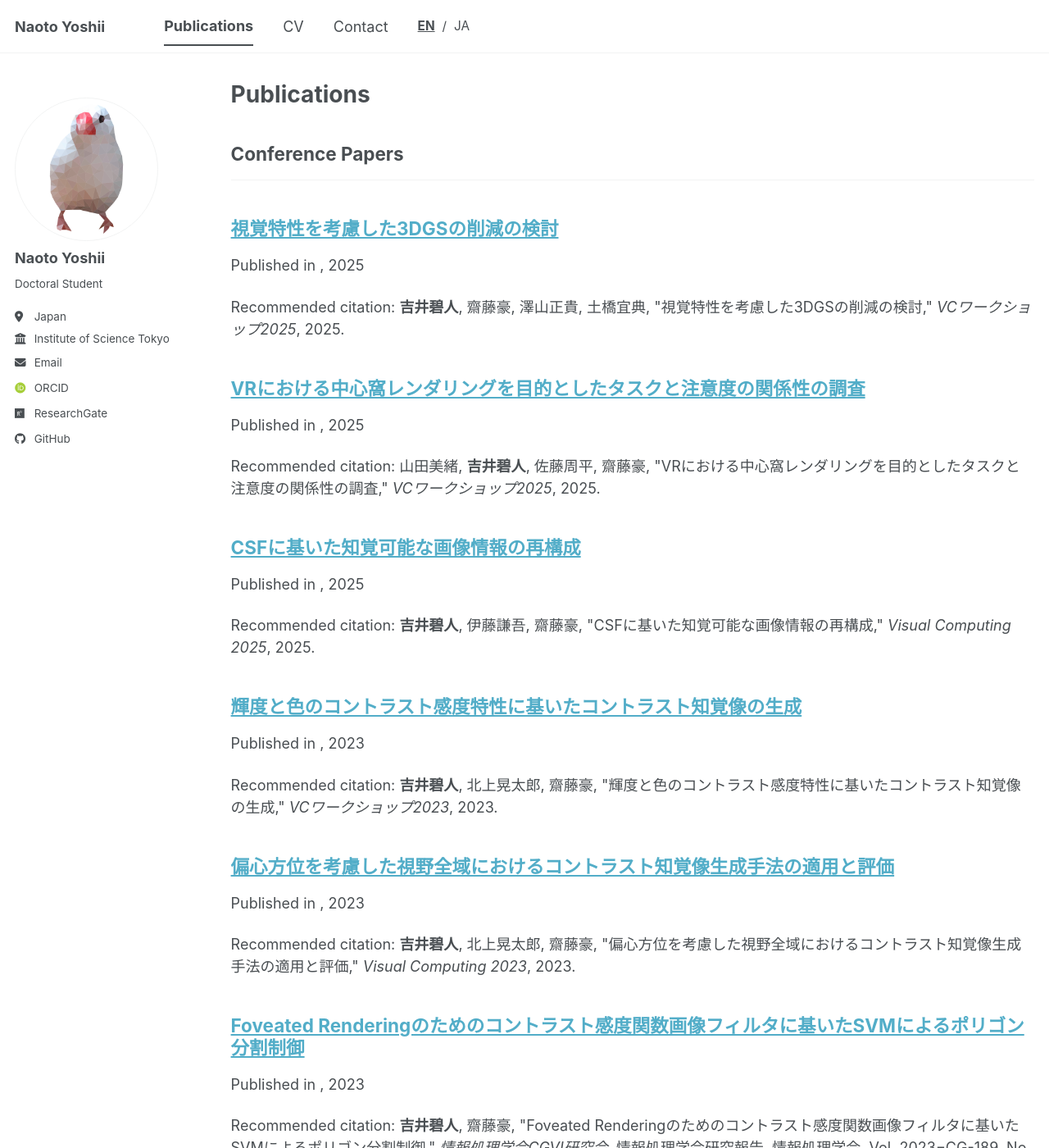
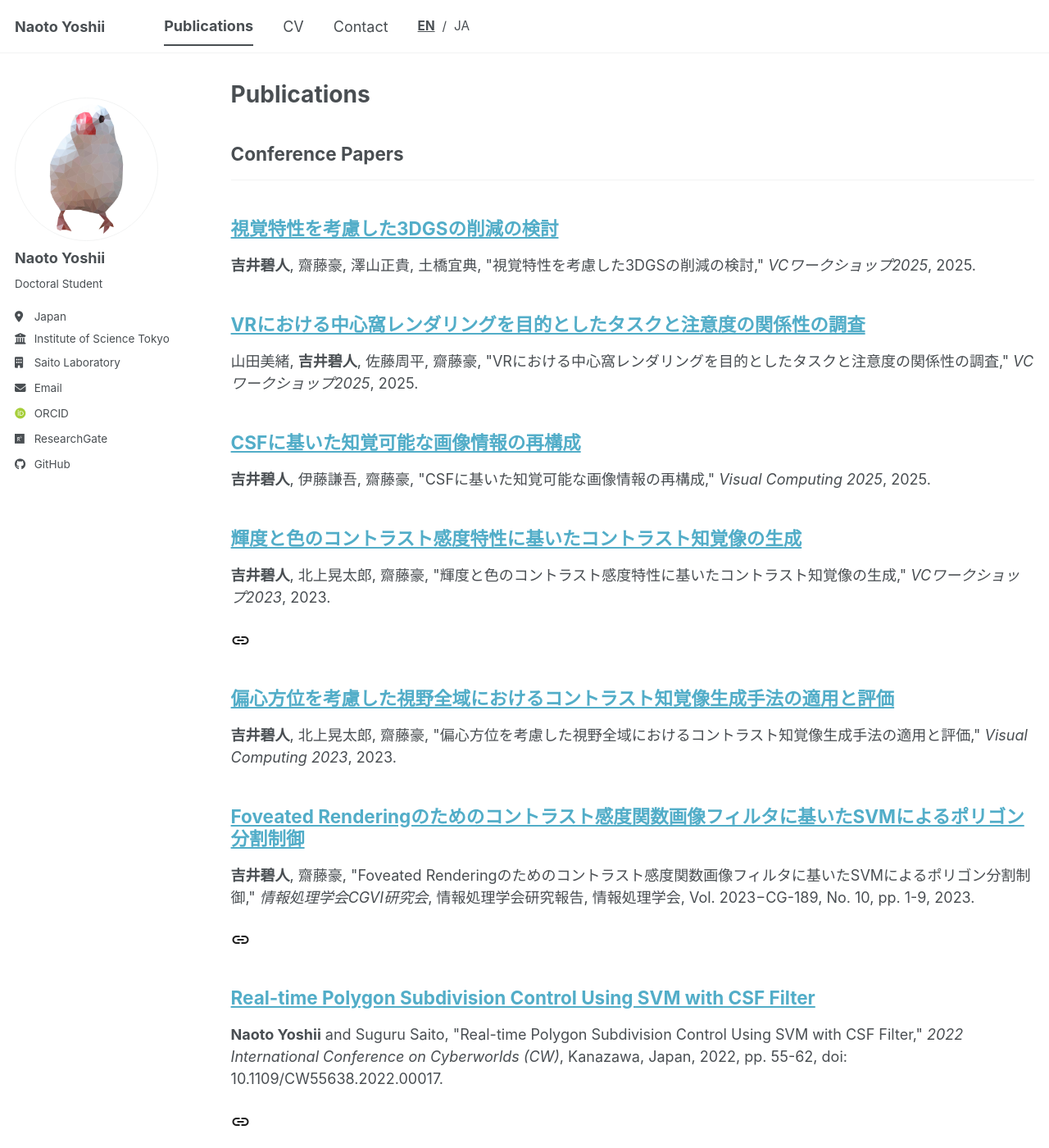
Before and after one commit to yoshiinaoto/yoshiinaoto.github.io, a Jekyll site: the page built from _pages/publications.html, in a window 1280 px wide and 1400 px high. Shown: the whole window at 82% size. Built offline with Jekyll 4.4.1, drawn with Linux system fonts in a browser that asks for light colours; some web fonts are replaced; a script bundle is joined from its source files by our own code; library files that are not in the unit come from our copies; some of the changed text lies outside the part shown.

Commit message:
add department, add doi on publish, replace icon from string

```diff
--- a/_config.yml
+++ b/_config.yml
@@ -37,6 +37,10 @@
   employer         : "Institute of Science Tokyo"
   employer_en      : "Institute of Science Tokyo"
   employer_jp      : "東京科学大学"
+  department       : "Saito Laboratory"
+  department_en    : "Saito Laboratory"
+  department_jp    : "齋藤研究室"
+  department_url   : "https://www.img.cs.titech.ac.jp/"
   uri              : # URL
   email            : "naoto@img.comp.isct.ac.jp"
 
@@ -108,6 +112,7 @@
 future                   : true
 read_more                : "disabled" # if enabled, adds "Read more" links to excerpts
 talkmap_link             : false      #change to true to add link to talkmap on talks page
+show_publication_date    : false      # change to true to show "Published in ..., year" on Publications
 comments:
   provider               : # false (default), "disqus", "discourse", "facebook", "google-plus", "staticman", "custom"
   disqus:
--- a/_includes/archive-single.html
+++ b/_includes/archive-single.html
@@ -41,10 +41,16 @@
         {% if post.collection == 'teaching' %}
           <p> {{ post.type }}, <i>{{ post.venue }}</i>, {{ post.date | default: "1900-01-01" | date: "%Y" }} </p>
         {% elsif post.collection == 'publications' %}
-          <p>Published in <i>{{ post.venue }}</i>, {{ post.date | default: "1900-01-01" | date: "%Y" }} </p>
+          {% if site.show_publication_date %}
+            <p>Published in <i>{{ post.venue }}</i>, {{ post.date | default: "1900-01-01" | date: "%Y" }} </p>
+          {% endif %}
         {% elsif post.date %}
          <p class="page__date"><strong><i class="fa fa-fw fa-calendar" aria-hidden="true"></i> {{ site.data.ui-text[site.locale].date_label | default: "Published:" }}</strong> <time datetime="{{ post.date | default: "1900-01-01" | date_to_xmlschema }}">{{ post.date | default: "1900-01-01" | date: "%B %d, %Y" }}</time></p>
         {% endif %}
+
+    {% if post.citation %}
+      <p>{{ post.citation }}</p>
+    {% endif %}
 
     {% if post.excerpt and site.read_more != 'enabled' %}
     <p class="archive__item-excerpt" itemprop="description">{{ post.excerpt | markdownify }}</p>
@@ -52,32 +58,24 @@
     <p class="archive__item-excerpt" itemprop="description"><p>{{ post.excerpt | markdownify | remove: '<p>' | remove: '</p>' }}<strong><a href="{{ base_path }}{{ post.url }}" rel="permalink"> Read more</a></strong></p></p>
     {% endif %}
 
-    {% if post.citation and post.paperurl and post.slidesurl and post.bibtexurl %}
-      <p>Recommended citation: {{ post.citation }}<br /><a href="{{ post.paperurl }}">Download Paper</a> | <a href="{{ post.slidesurl }}">Download Slides</a> | <a href="{{ post.bibtexurl }}">Download Bibtex</a></p>
-    {% elsif post.citation and post.paperurl and post.slidesurl %}
-      <p>Recommended citation: {{ post.citation }}<br /><a href="{{ post.paperurl }}">Download Paper</a> | <a href="{{ post.slidesurl }}">Download Slides</a></p>
-    {% elsif post.citation and post.paperurl and post.bibtexurl %}
-      <p>Recommended citation: {{ post.citation }}<br /><a href="{{ post.paperurl }}">Download Paper</a> | <a href="{{ post.bibtexurl }}">Download Bibtex</a></p>
-    {% elsif post.citation and post.paperurl %}
-      <p>Recommended citation: {{ post.citation }}<br /><a href="{{ post.paperurl }}">Download Paper</a></p>
-    {% elsif post.citation and post.slidesurl and post.bibtexurl %}
-      <p>Recommended citation: {{ post.citation }}<br /><a href="{{ post.slidesurl }}">Download Slides</a> | <a href="{{ post.bibtexurl}}">Download Bibtex</a></p>
-    {% elsif post.citation and post.slidesurl %}
-      <p>Recommended citation: {{ post.citation }}<br /><a href="{{ post.slidesurl }}">Download Slides</a></p>
-    {% elsif post.citation and post.bibtexurl %}
-      <p>Recommended citation: {{ post.citation }}<br /><a href="{{ post.bibtexurl }}">Download Bibtex</a></p>
-    {% elsif post.citation %}
-      <p>Recommended citation: {{ post.citation }}</p>
-    {% elsif post.paperurl and post.bibtexurl %}
-      <p><a href="{{ post.paperurl }}">Download Paper</a> | <a href="{{ post.bibtexurl }}">Download Bibtex</a></p>
-    {% elsif post.paperurl %}
-      <p><a href="{{ post.paperurl }}">Download Paper</a></p>
-    {% elsif post.slidesurl and post.bibtexurl %}
-      <p><a href="{{ post.slidesurl }}">Download Slides</a> | <a href="{{ post.bibtexurl }}">Download Bibtex</a></p>
-    {% elsif post.slidesurl %}
-      <p><a href="{{ post.slidesurl }}">Download Slides</a></p>
-    {% elsif post.bibtexurl %}
-      <p><a href="{{ post.bibtexurl }}">Download Bibtex</a></p>
+    {% if post.doi or post.paperurl or post.slidesurl or post.bibtexurl or post.code %}
+      <p style="display: flex; gap: 8px; align-items: center; flex-wrap: wrap;">
+        {% if post.doi %}
+          <a href="{{ post.doi }}" title="DOI" style="text-decoration: none;"><span class="material-symbols-outlined" style="color: #1f1f1f; font-size: 24px; vertical-align: middle;">link</span></a>
+        {% endif %}
+        {% if post.paperurl %}
+          <a href="{{ post.paperurl }}" title="Download Paper" style="text-decoration: none;"><span class="material-symbols-outlined" style="color: #1f1f1f; font-size: 24px; vertical-align: middle;">docs</span></a>
+        {% endif %}
+        {% if post.slidesurl %}
+          <a href="{{ post.slidesurl }}" title="Download Slides" style="text-decoration: none;"><span class="material-symbols-outlined" style="color: #1f1f1f; font-size: 24px; vertical-align: middle;">slideshow</span></a>
+        {% endif %}
+        {% if post.bibtexurl %}
+          <a href="{{ post.bibtexurl }}" title="Download Bibtex" style="text-decoration: none;"><span class="material-symbols-outlined" style="color: #1f1f1f; font-size: 24px; vertical-align: middle;">format_quote</span></a>
+        {% endif %}
+        {% if post.code %}
+          <a href="{{ post.code }}" title="Code" style="text-decoration: none;"><span class="material-symbols-outlined" style="color: #1f1f1f; font-size: 24px; vertical-align: middle;">code</span></a>
+        {% endif %}
+      </p>
     {% endif %}
 
   </article>
--- a/_includes/author-profile.html
+++ b/_includes/author-profile.html
@@ -43,6 +43,13 @@
       {% endif %}
       {% if author.employer %}
         <li class="author__desktop"><i class="fas fa-fw fa-building-columns icon-pad-right" aria-hidden="true"></i>{% if page.url contains '/jp/' and author.employer_jp %}{{ author.employer_jp }}{% elsif author.employer_en and page.url contains '/jp/' == false %}{{ author.employer_en }}{% else %}{{ author.employer }}{% endif %}</li>
+      {% endif %}
+      {% if author.department %}
+        <li class="author__desktop">
+          {% if author.department_url %}<a href="{{ author.department_url }}">{% endif %}
+          <i class="fa-solid fa-fw fa-building icon-pad-right" aria-hidden="true"></i>{% if page.url contains '/jp/' and author.department_jp %}{{ author.department_jp }}{% elsif author.department_en and page.url contains '/jp/' == false %}{{ author.department_en }}{% else %}{{ author.department }}{% endif %}
+          {% if author.department_url %}</a>{% endif %}
+        </li>
       {% endif %}
       {% if author.uri %}
         <li><a href="{{ author.uri }}"><i class="fas fa-fw fa-link icon-pad-right" aria-hidden="true"></i>{{ site.data.ui-text[site.locale].website_label | default: "Website" }}</a></li>
--- a/_includes/head.html
+++ b/_includes/head.html
@@ -14,3 +14,4 @@
 
 <!-- For all browsers -->
 <link rel="stylesheet" href="{{ base_path }}/assets/css/main.css">
+<link rel="stylesheet" href="https://fonts.googleapis.com/css2?family=Material+Symbols+Outlined:opsz,wght,FILL,GRAD@24,400,0,0" />
```
Also changed, not shown: _layouts/single.html (+26 -27 lines).
